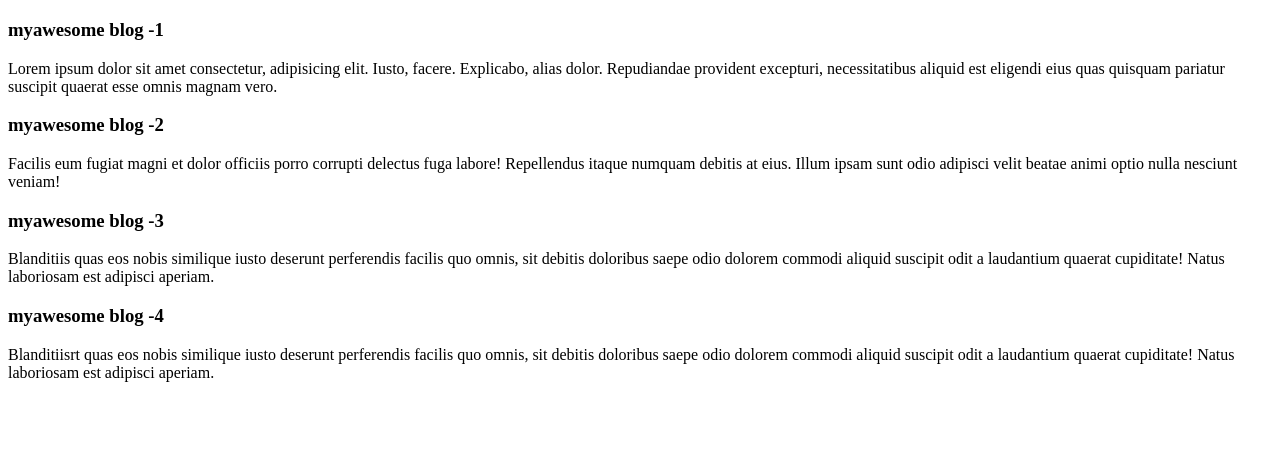
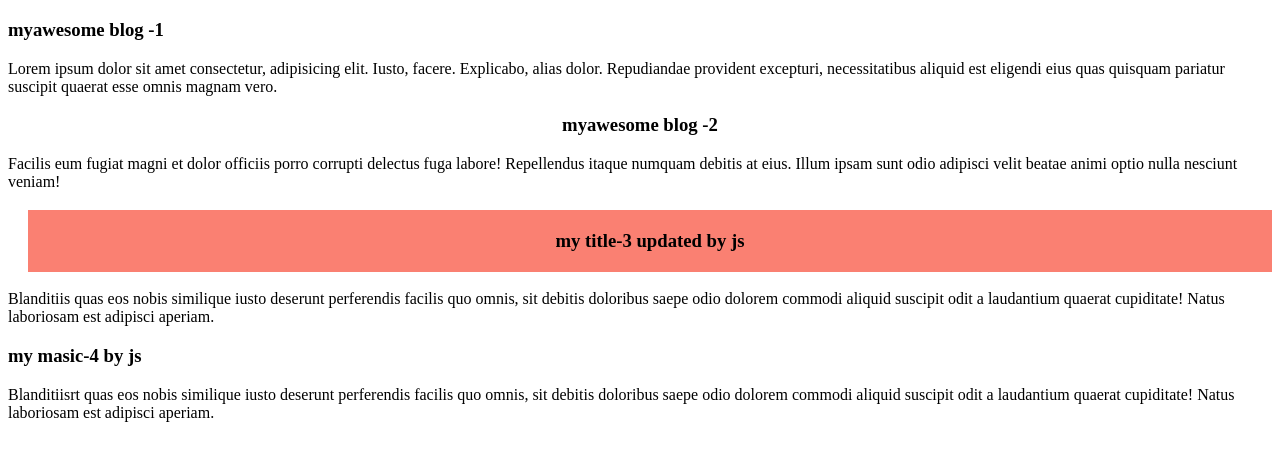
Before and after one commit to anamerasul/JS_DOM, a plain HTML site: page dom.html in a window 1280 px wide. Shown: the part 61-522 px from the top of the page. Drawn offline with Linux system fonts and the light colour scheme.

Commit message:
dom update

```diff
--- a/dom.html
+++ b/dom.html
@@ -1,5 +1,11 @@
 <!DOCTYPE html>
 <html lang="en">
+
+<style>
+        /* #second-title{
+                background-color:rgba(210, 105, 30, 0.301)
+        } */
+</style>
 <head>
                   <meta charset="UTF-8">
                   <meta http-equiv="X-UA-Compatible" content="IE=edge">
@@ -20,17 +26,17 @@
 
                   </article>
                   <article>
-                                    <h3>myawesome blog -2</h3>
+                                    <h3 id="second-title">myawesome blog -2</h3>
                                                       <p>Facilis eum fugiat magni et dolor officiis porro corrupti delectus fuga labore! Repellendus itaque numquam debitis at eius. Illum ipsam sunt odio adipisci velit beatae animi optio nulla nesciunt veniam!</p>
 
                   </article>
                   <article>
-                                    <h3>myawesome blog -3</h3>
+                                    <h3 id="third-title">myawesome blog -3</h3>
                                                       <p>Blanditiis quas eos nobis similique iusto deserunt perferendis facilis quo omnis, sit debitis doloribus saepe odio dolorem commodi aliquid suscipit odit a laudantium quaerat cupiditate! Natus laboriosam est adipisci aperiam.</p>
                                     </h3>
                   </article>
                   <article>
-                                    <h3>myawesome blog -4</h3>
+                                    <h3 id="forth-title">myawesome blog -4</h3>
                                                       <p>Blanditiisrt quas eos nobis similique iusto deserunt perferendis facilis quo omnis, sit debitis doloribus saepe odio dolorem commodi aliquid suscipit odit a laudantium quaerat cupiditate! Natus laboriosam est adipisci aperiam.</p>
 
                   </article>
@@ -45,19 +51,31 @@
                 const student={name:"kismol ali",age:16,height:68}
                         //   console.log(document.body);
                         const blogTitle=document.getElementsByTagName('h3');
-                        console.log(blogTitle);
+                        // console.log(blogTitle);
 
                         for(const h3 of blogTitle){
                                 // console.log(h3);
-                                console.log(h3.innerText);
+                                // console.log(h3.innerText);
                         }
 
                         const blogDetails =document.getElementsByTagName('p');
                         for(const p of blogDetails){
                                 // console.log(p);
 
-                                console.log(p.innerText);
+                                // console.log(p.innerText);
                         }
+
+                        const secondTitle=document.getElementById('second-title');
+                        secondTitle.style.textAlign='center';
+                        const thirdTitle=document.getElementById('third-title');
+                        thirdTitle.style.textAlign='center';
+                        thirdTitle.innerText="my title-3 updated by js"
+                        thirdTitle.style.backgroundColor='salmon';
+                        thirdTitle.style.padding='20px';
+                        thirdTitle.style.marginLeft='20px';
+
+                       const myfouthTitle= document.getElementById('forth-title');myfouthTitle.innerText="my masic-4 by js"
         </script>
 </body>
 </html>
+<!-- backgroundColor -->
```
